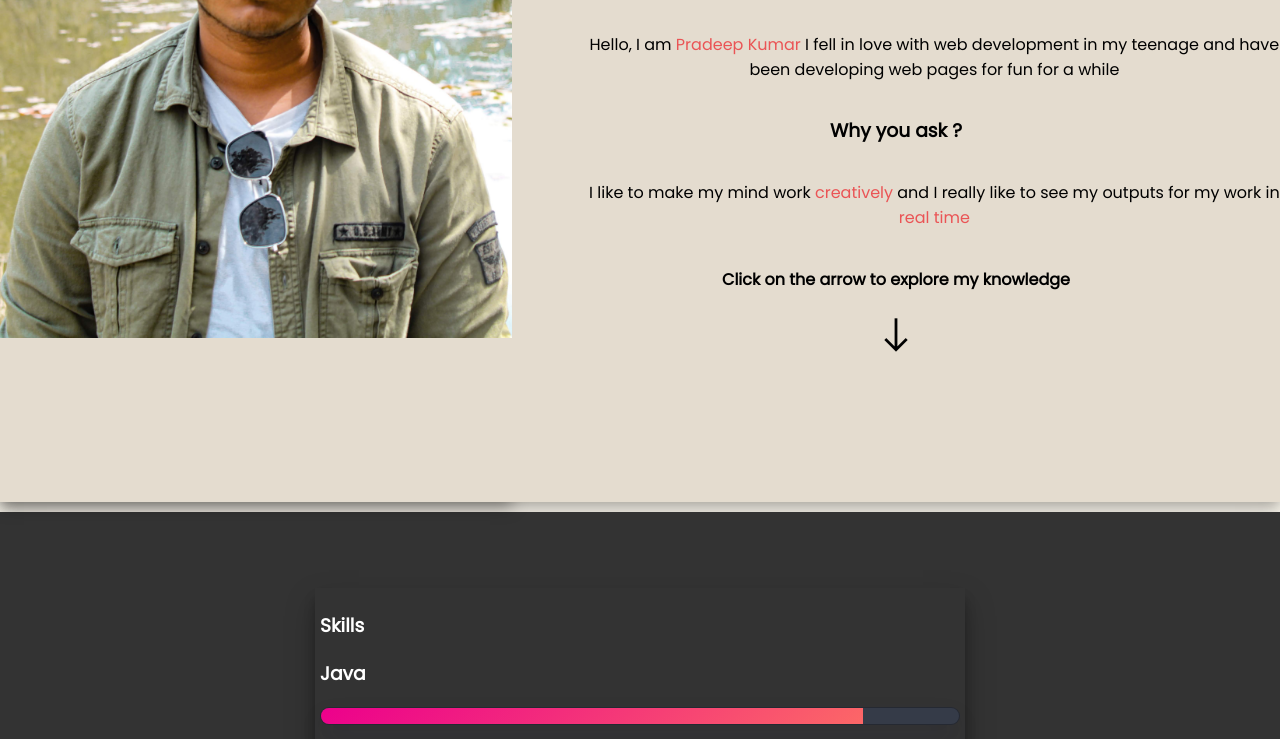
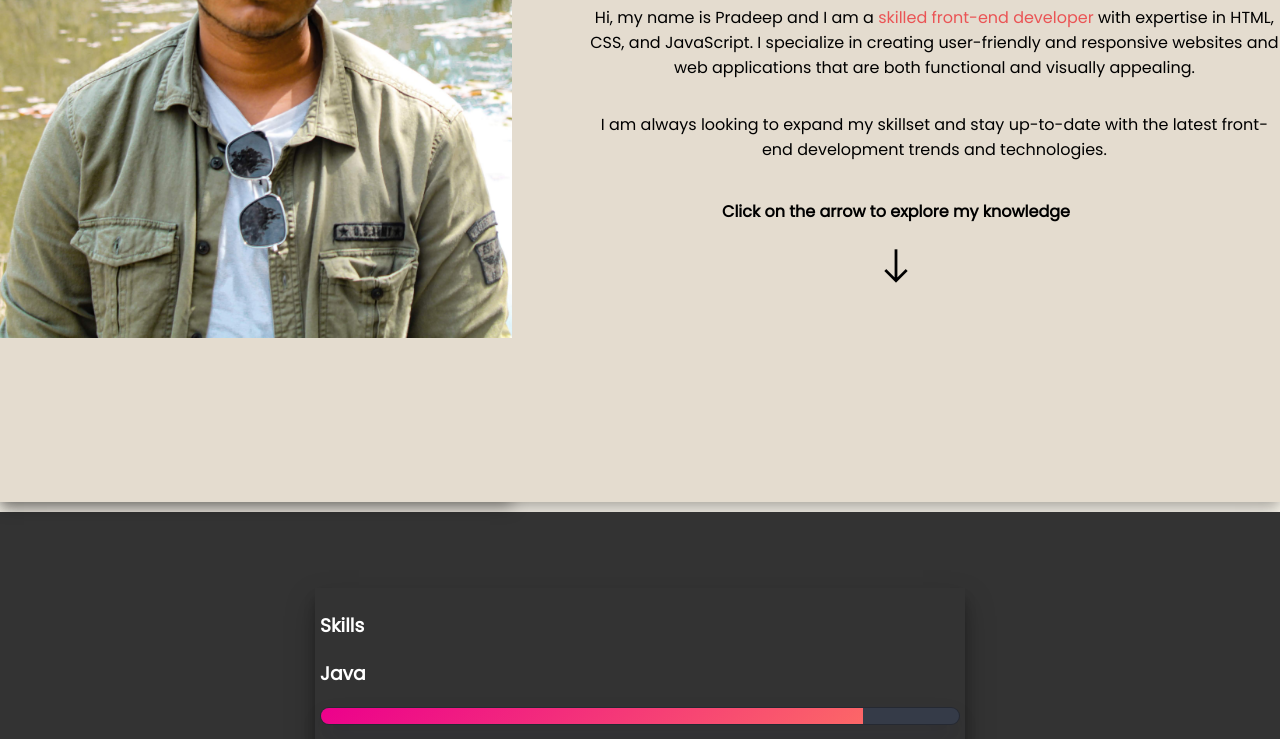
Before and after one commit to pradeepkumar112002/Portfolio_Initial, a plain HTML site: page Portfolio/index.html in a window 1280 px wide. Shown: the part 1178-1917 px from the top of the page. Drawn offline with nearby package versions, Linux system fonts and the light colour scheme.

Commit message:
Update index.html

```diff
--- a/Portfolio/index.html
+++ b/Portfolio/index.html
@@ -38,13 +38,8 @@
         </div>
         <div class="right-second  hidden">
             <h2>Hi, This is <span>Pradeep</span></h2>
-            <h3>I am a <span>Front End Developer</span> who aims to excel as a professional front end developer.</h3>
-            <p>Hello, I am <span>Pradeep Kumar</span> I fell in love with web development in my teenage and have been developing
-            web pages for fun for a while</p>
-            <h3>Why you ask ?</h3>
-            <p>I like to make my mind work <span>creatively</span>
-            and I really like to see my outputs for my work in <span>real time</span>
-        </p>
+            <p>Hi, my name is Pradeep and I am a <span>skilled front-end developer</span> with expertise in HTML, CSS, and JavaScript. I specialize in creating user-friendly and responsive websites and web applications that are both functional and visually appealing.</p>
+            <p>I am always looking to expand my skillset and stay up-to-date with the latest front-end development trends and technologies.</p>
         <h4>Click on the arrow to explore my knowledge</h4>
         <a href="#third"><button class="material-symbols-outlined" >south</button></a>
         </div>
```
